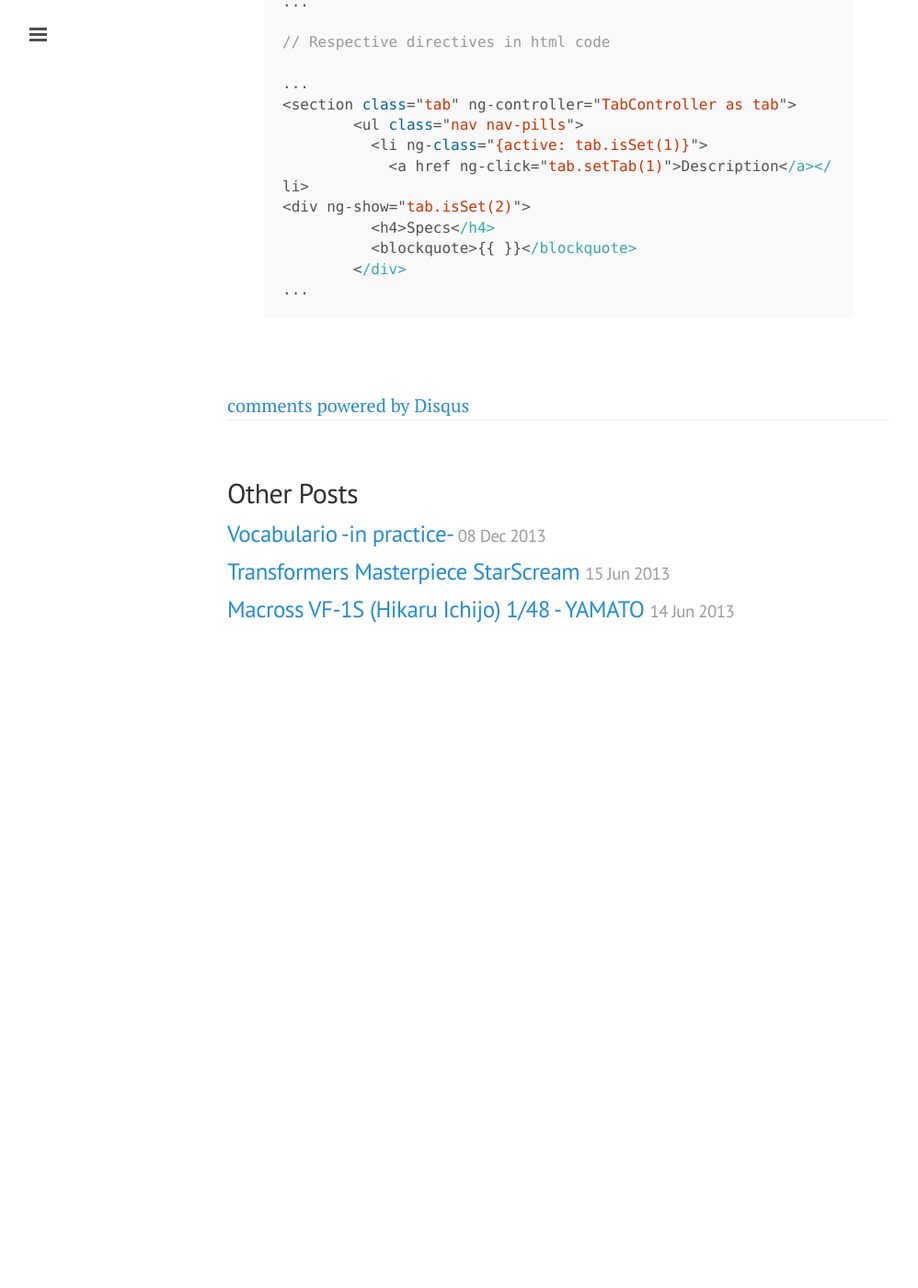
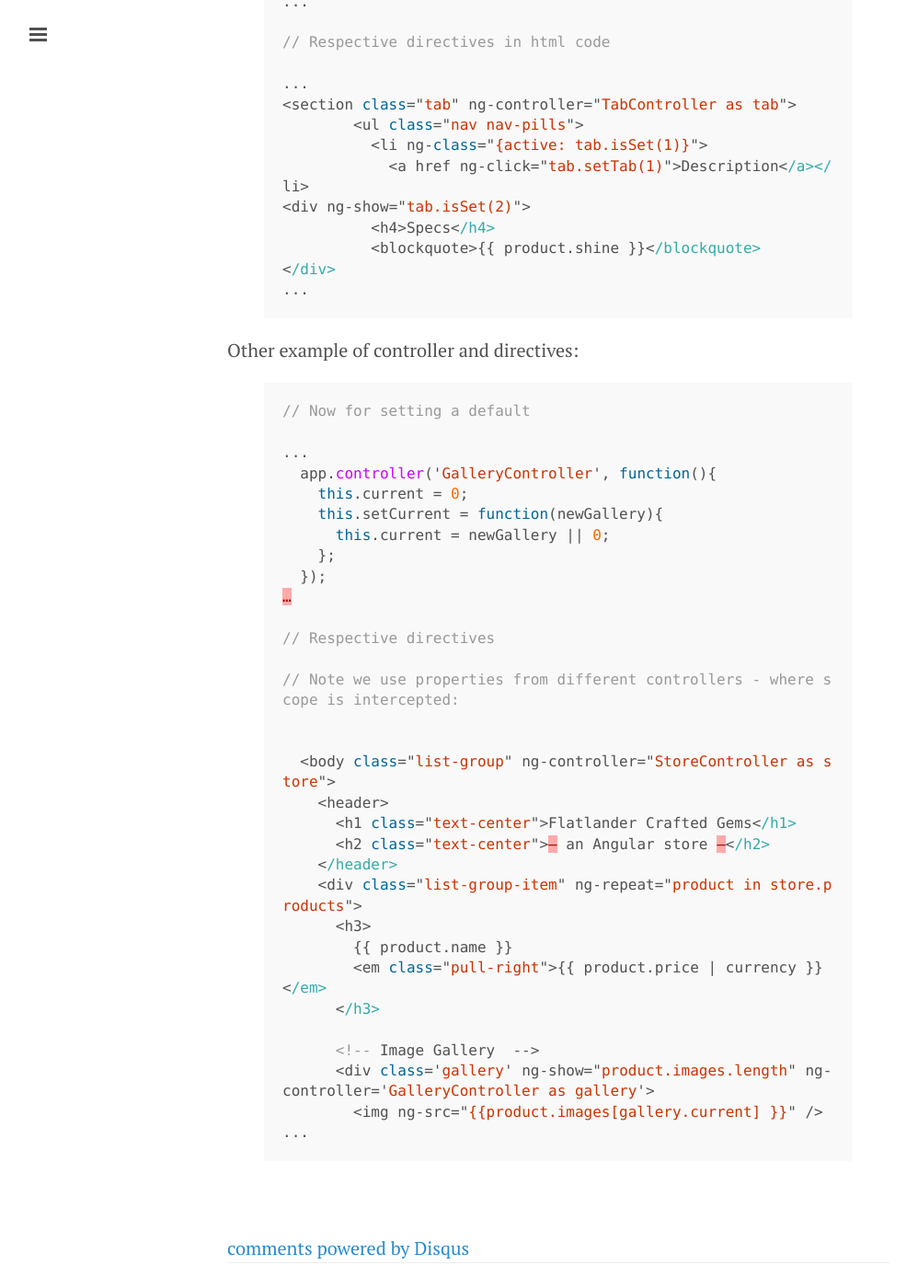
Before and after one commit to munilvc/munilvc.github.io, a Jekyll site: the page built from _posts/2014-08-03-angularNotes.md, in a window 1280 px wide and 1400 px high, scrolled down 3941 px. Shown: the whole window at 92% size, without its empty margins (1-999 px from the left). Built offline with Jekyll 4.4.1, drawn with Linux system fonts in a browser that asks for light colours; Markdown is read by kramdown in place of the engine named in the settings; comment, search, counter and statistics services are not loaded; before the commit the page ends 4680 px from its top, so only the background shows below that.

Commit message:
AngularJS

```diff
--- a/_posts/2014-08-03-angularNotes.md
+++ b/_posts/2014-08-03-angularNotes.md
@@ -150,7 +150,40 @@ app.controller('TabController', function(){
             <a href ng-click="tab.setTab(1)">Description</a></li>
 <div ng-show="tab.isSet(2)">
           <h4>Specs</h4>
-          <blockquote>{{ "{{ ""Shine:"" + product.shine " }}}}</blockquote>
-        </div>
+          <blockquote>{{ "{{ product.shine " }}}}</blockquote>
+</div>
 ...
 {% endhighlight js %}
+
+Other example of controller and directives:
+
+{% highlight js %}
+// Now for setting a default
+...
+  app.controller('GalleryController', function(){
+    this.current = 0;
+    this.setCurrent = function(newGallery){
+      this.current = newGallery || 0;
+    };
+  });
+…
+
+// Respective directives
+// Note we use properties from different controllers - where scope is intercepted:
+
+  <body class="list-group" ng-controller="StoreController as store">
+    <header>
+      <h1 class="text-center">Flatlander Crafted Gems</h1>
+      <h2 class="text-center">– an Angular store –</h2>
+    </header>
+    <div class="list-group-item" ng-repeat="product in store.products">
+      <h3>
+        {{ "{{ product.name "}}}}
+        <em class="pull-right">{{ "{{ product.price | currency " }}}}</em>
+      </h3>
+
+      <!-- Image Gallery  -->
+      <div class='gallery' ng-show="product.images.length" ng-controller='GalleryController as gallery'>
+        <img ng-src="{{ "{{product.images[gallery.current] " }}}}" />
+...
+{% endhighlight js %}
```
